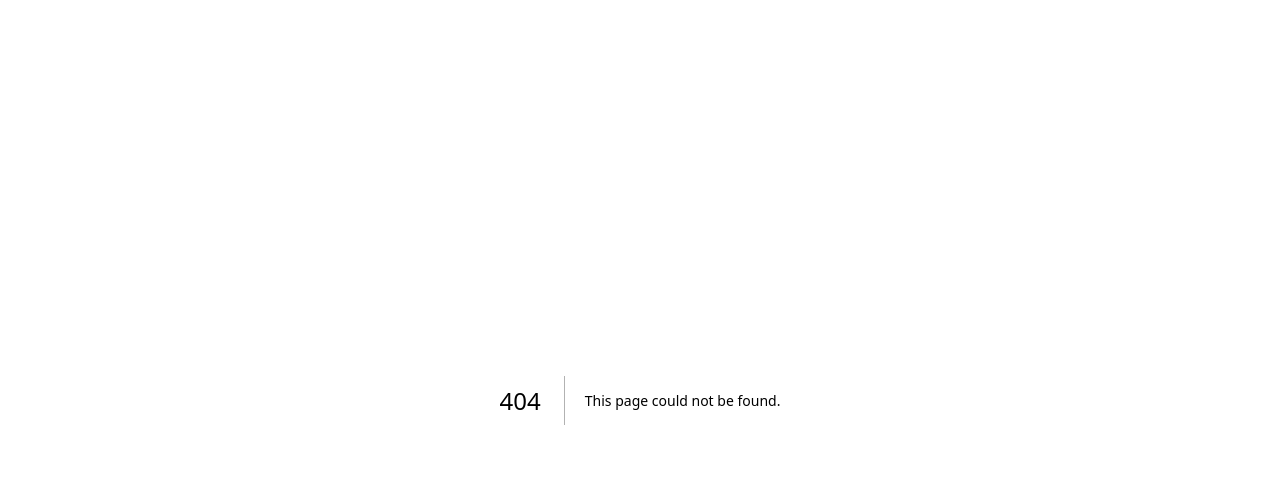
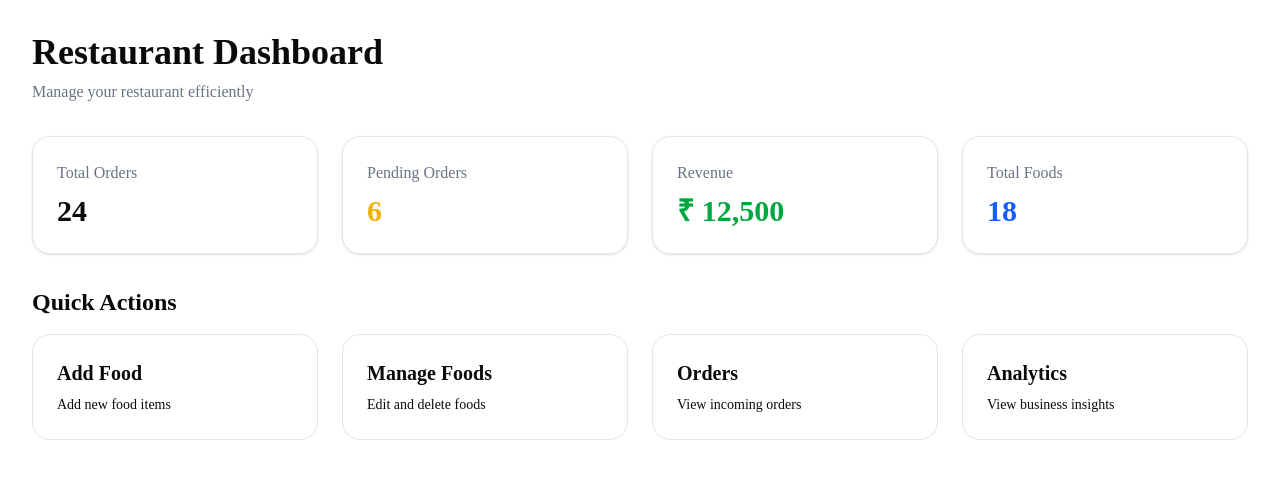
Before and after one commit to Varad163/foodify-frontend, a Next.js app: page /dashboard in a window 1280 px wide. Before the commit this address had no page. Shown: the top 478 px of the page. Built offline with nearby package versions, Linux system fonts and the light colour scheme.

Commit message:
added restuarant dashboard

```diff
--- /dev/null
+++ b/src/app/(restaurant)/dashboard/page.tsx
@@ -0,0 +1,168 @@
+"use client";
+
+import Link from "next/link";
+
+export default function RestaurantDashboardPage() {
+  return (
+    <div className="p-8 space-y-8">
+      {/* Header */}
+      <div>
+        <h1 className="text-4xl font-bold">
+          Restaurant Dashboard
+        </h1>
+
+        <p className="text-gray-500 mt-2">
+          Manage your restaurant efficiently
+        </p>
+      </div>
+
+      {/* Stats */}
+      <div
+        className="
+          grid
+          grid-cols-1
+          md:grid-cols-2
+          lg:grid-cols-4
+          gap-6
+        "
+      >
+        <div className="border rounded-2xl p-6 shadow-sm">
+          <h2 className="text-gray-500">
+            Total Orders
+          </h2>
+
+          <p className="text-3xl font-bold mt-2">
+            24
+          </p>
+        </div>
+
+        <div className="border rounded-2xl p-6 shadow-sm">
+          <h2 className="text-gray-500">
+            Pending Orders
+          </h2>
+
+          <p className="text-3xl font-bold mt-2 text-yellow-500">
+            6
+          </p>
+        </div>
+
+        <div className="border rounded-2xl p-6 shadow-sm">
+          <h2 className="text-gray-500">
+            Revenue
+          </h2>
+
+          <p className="text-3xl font-bold mt-2 text-green-600">
+            ₹ 12,500
+          </p>
+        </div>
+
+        <div className="border rounded-2xl p-6 shadow-sm">
+          <h2 className="text-gray-500">
+            Total Foods
+          </h2>
+
+          <p className="text-3xl font-bold mt-2 text-blue-600">
+            18
+          </p>
+        </div>
+      </div>
+
+      {/* Actions */}
+      <div className="space-y-4">
+        <h2 className="text-2xl font-semibold">
+          Quick Actions
+        </h2>
+
+        <div
+          className="
+            grid
+            grid-cols-1
+            md:grid-cols-2
+            lg:grid-cols-4
+            gap-6
+          "
+        >
+          <Link
+            href="/add-food"
+            className="
+              border
+              rounded-2xl
+              p-6
+              hover:bg-black
+              hover:text-white
+              transition
+            "
+          >
+            <h3 className="text-xl font-semibold">
+              Add Food
+            </h3>
+
+            <p className="mt-2 text-sm">
+              Add new food items
+            </p>
+          </Link>
+
+          <Link
+            href="/restaurant/foods"
+            className="
+              border
+              rounded-2xl
+              p-6
+              hover:bg-black
+              hover:text-white
+              transition
+            "
+          >
+            <h3 className="text-xl font-semibold">
+              Manage Foods
+            </h3>
+
+            <p className="mt-2 text-sm">
+              Edit and delete foods
+            </p>
+          </Link>
+
+          <Link
+            href="/orders"
+            className="
+              border
+              rounded-2xl
+              p-6
+              hover:bg-black
+              hover:text-white
+              transition
+            "
+          >
+            <h3 className="text-xl font-semibold">
+              Orders
+            </h3>
+
+            <p className="mt-2 text-sm">
+              View incoming orders
+            </p>
+          </Link>
+
+          <Link
+            href="/restaurant/analytics"
+            className="
+              border
+              rounded-2xl
+              p-6
+              hover:bg-black
+              hover:text-white
+              transition
+            "
+          >
+            <h3 className="text-xl font-semibold">
+              Analytics
+            </h3>
+
+            <p className="mt-2 text-sm">
+              View business insights
+            </p>
+          </Link>
+        </div>
+      </div>
+    </div>
+  );
+}
```
Also changed, not shown: src/app/(restaurant)/dashboard.tsx (deleted).
